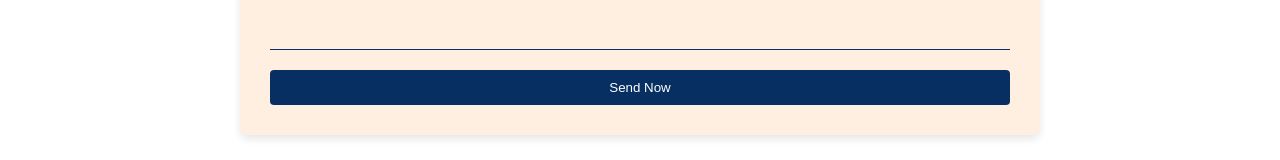
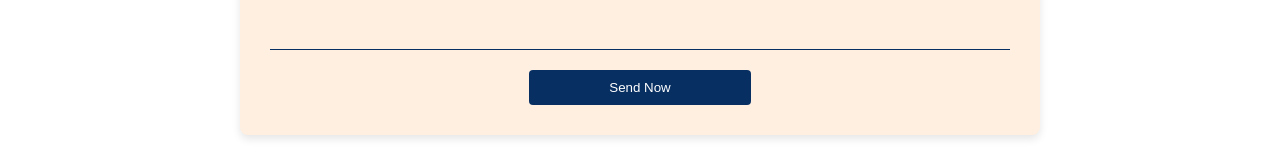
Before and after one commit to adityasharma0131/SKYLAR, a React (Vite) app: page / in a window 1280 px wide. Shown: the part 2408-2568 px from the top of the page. Built offline with nearby package versions, Linux system fonts and the light colour scheme.

Commit message:
contact button small

```diff
--- a/src/index.css
+++ b/src/index.css
@@ -514,6 +514,7 @@ hr {
   color: #fff; /* White text */
   border: none;
   border-radius: 4px;
+  width: 30%;
   cursor: pointer;
   transition: background-color 0.3s, transform 0.2s;
 }
@@ -741,8 +742,7 @@ hr {
   font-weight: 700;
   line-height: 1.6;
   color: #072f62;
-  margin-left: .6rem;
-
+  margin-left: 0.6rem;
 }
 
 /* Feature list styling */
@@ -752,7 +752,7 @@ hr {
   margin: 10px 0;
   color: #072f62;
   font-weight: 700;
-  margin-left: .6rem;
+  margin-left: 0.6rem;
 }
 
 /* Loading and error states */
--- a/src/pages/Home.jsx
+++ b/src/pages/Home.jsx
@@ -166,9 +166,11 @@ const Home = () => {
               rows="4"
               required
             ></textarea>
-            <button type="submit" className="contact-button">
-              Send Now
-            </button>
+            <div>
+              <button type="submit" className="contact-button">
+                Send Now
+              </button>
+            </div>
           </form>
         </div>
       </div>
```
